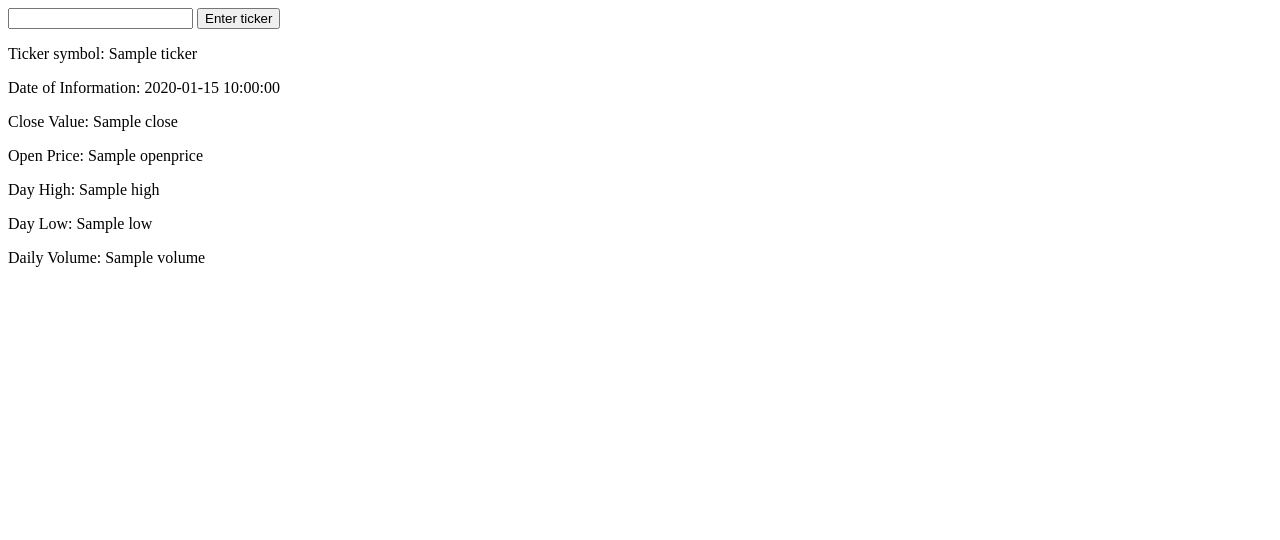
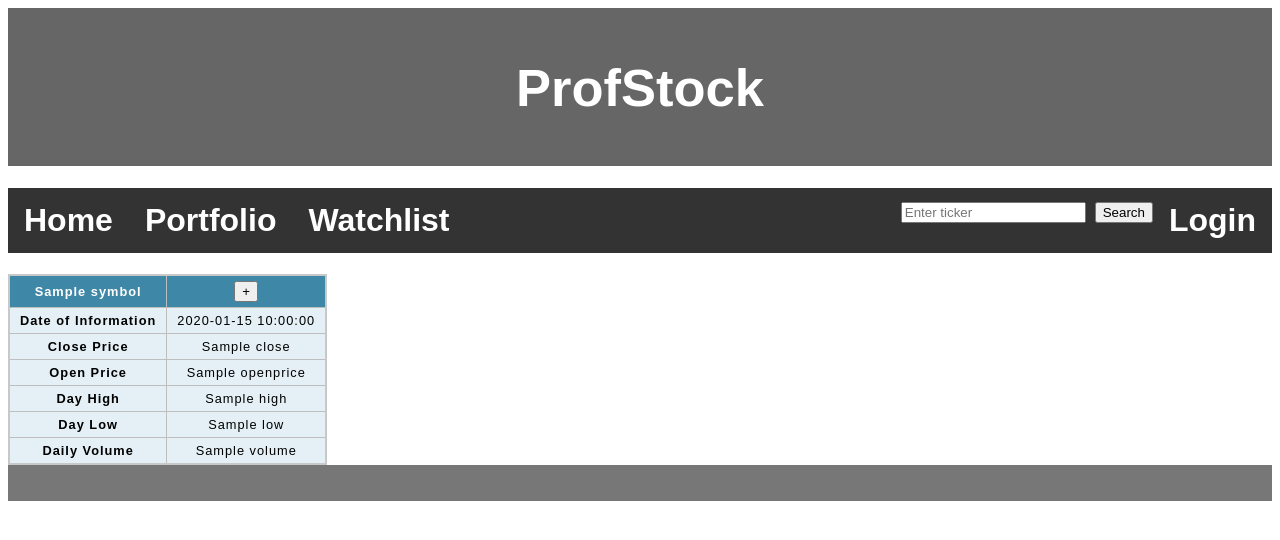
Before and after one commit to rywards/profstock, a Flask app: template templates/stockinfo.html in a window 1280 px wide. Shown: the top 540 px of the page. Run offline with Flask 2, Linux system fonts and the light colour scheme; the template is opened without the code that fills it: most values are stand-ins (such as "Sample title", 1, 10 or a date in 2020); some libraries are stand-ins or nearby versions.

Commit message:
Added basic stock 'adding' functionality; added stock info page; basic database interaction function

```diff
--- a/app.py
+++ b/app.py
@@ -23,19 +23,31 @@ mysql.init_app(app)
 def home():
     return render_template("index.html")
 
-@app.route("/testdbcon")
-def testdb():
+@app.route("/addstock", methods=['GET','POST'])
+def addstock():
 
     # database connection has to be done in a view
     # basically in any of the app.route decorator functions
     conn = mysql.connection
     cursor = conn.cursor()
+    ticker = request.form['ticker']
 
     # fetchall gets all the results of query
     # fetchone gets one result from the query
-    cursor.execute("select * from stocks where stockid = 4;")
-    data = cursor.fetchone()
-    return str(data)
+    if request.method == 'GET':
+        cursor.execute("select * from stocks where stockid = 4;")
+        data = cursor.fetchone()
+        return str(data)
+
+    if request.method =='POST':
+        cursor.execute("""INSERT INTO stocks
+            (ticker,
+            name)
+            VALUES (%s, 'Home Depot')""", [ticker])
+        cursor.execute("select * from stocks;")
+        data = cursor.fetchall()
+        conn.commit()
+        return str(data)
 
 @app.route("/SignUpPage.html")
 def signup():
@@ -65,10 +77,11 @@ def pullstockinfo():
     low = api_response['low']
     volume = api_response['volume']
     date = api_response['date']
+    symbol = api_response['symbol']
 
 
     return render_template("stockinfo.html",
-                            ticker=ticker,
+                            symbol=symbol,
                             close=close,
                             openprice=openprice,
                             high=high,
--- a/static/style.css
+++ b/static/style.css
@@ -68,3 +68,36 @@ li a:hover {
     border: 3px solid green;
     padding: 10px;
   }*/
+
+  .tickerinfo thead,
+tfoot {
+    background-color: #3f87a6;
+    color: #fff;
+}
+
+.tickerinfo tbody {
+    background-color: #e4f0f5;
+}
+
+.tickerinfo caption {
+    padding: 10px;
+    caption-side: bottom;
+}
+
+.tickerinfo table {
+    border-collapse: collapse;
+    border: 2px solid rgb(200, 200, 200);
+    letter-spacing: 1px;
+    font-family: sans-serif;
+    font-size: .8rem;
+}
+
+.tickerinfo td,
+th {
+    border: 1px solid rgb(190, 190, 190);
+    padding: 5px 10px;
+}
+
+.tickerinfo td {
+    text-align: center;
+}
--- a/templates/index.html
+++ b/templates/index.html
@@ -18,7 +18,8 @@
 
 <h1>
   <ul>
-    <li><a class="active" href="home">Home</a></li>
+    <!-- you have to call the function inside of the route to create the link-->
+    <li><a class="active" href="{{ url_for('home') }}">Home</a></li>
     <li><a href="portfolio">Portfolio</a></li>
     <li><a href="watchlist">Watchlist</a></li>
     <li style="float:right"><a href="SignUpPage">Login</a></li>
--- a/templates/maiaPrototype.css
+++ /dev/null
@@ -1,4 +0,0 @@
-.list-item{
-    padding: 10px;
-    border: 1px solid black;
-}
--- a/templates/stockinfo.html
+++ b/templates/stockinfo.html
@@ -5,27 +5,77 @@
 <html>
 <head>
     <Title> {{ ticker }} </Title>
+    <link type="text/css" rel="stylesheet" href="{{ url_for('static', filename='style.css') }}">
 </head>
 <body>
-    <form action="/stockinfo.html" method="post">
-        <input type="text" name="ticker">
-        <input type="submit" value="Enter ticker">
+    <header>
+        <h2>ProfStock</h2>
+      </header>
+      <h1>
+        <ul>
+            <li><a class="active" href="{{ url_for('home') }}">Home</a></li>
+          <li><a href="portfolio">Portfolio</a></li>
+          <li><a href="watchlist">Watchlist</a></li>
+          <li style="float:right"><a href="SignUpPage">Login</a></li>
+          <li style="float:right">
+            <!-- send post request with stock ticker-->
+            <form action="/stockinfo.html" method="post">
+            <input type="text" name="ticker" placeholder="Enter ticker">
+            <input type="submit" value="Search">
+            </form>
+          </li>
+        </ul>
+      </h1>
 
     <!--
         items in double braces are coming from the POST requests in stocksearch.html;
         variables must match what's in the stockinfo app route
     -->
     <div class="tickerinfo">
-        <p> Ticker symbol: {{ ticker }} </p>
-        <p> Date of Information: {{ date }} </p>
-        <p> Close Value: {{ close }} </p>
-        <p> Open Price: {{ openprice }} </p>
-        <P> Day High: {{ high }} </P>
-        <p> Day Low: {{ low }} </p>
-        <p> Daily Volume: {{ volume }} </p>
+
+        <table>
+            <thead>
+                <tr>
+                    <th>{{symbol}}</th>
+                    <th>
+                        <form action="/addstock" method="post">
+                            <input type="hidden" name="ticker" value="{{symbol}}">
+                            <input type="submit" value="+">
+                        </form>
+                    </th>
+                </tr>
+            </thead>
+            <tbody>
+                <tr>
+                    <th scope="row">Date of Information</th>
+                    <td>{{date}}</td>
+                </tr>
+                <tr>
+                    <th scope="row">Close Price</th>
+                    <td>{{close}}</td>
+                </tr>
+                <tr>
+                    <th scope="row">Open Price</th>
+                    <td>{{openprice}}</td>
+                </tr>
+                <tr>
+                    <th scope="row">Day High</th>
+                    <td>{{high}}</td>
+                </tr>
+                <tr>
+                    <th scope="row">Day Low</th>
+                    <td>{{low}}</td>
+                </tr>
+                <tr>
+                    <th scope="row">Daily Volume</th>
+                    <td>{{volume}}</td>
+                </tr>
+            </tbody>
+        </table>
 
     </div>
-
-
+<footer>
+    <p></p>
+</footer>
 </body>
 </html>
```
Also changed, not shown: templates/Home.html (deleted, +0 -60 lines), templates/maiaPrototype.js (deleted, +0 -38 lines), templates/stocksearch.html (added, +15 -0 lines).
